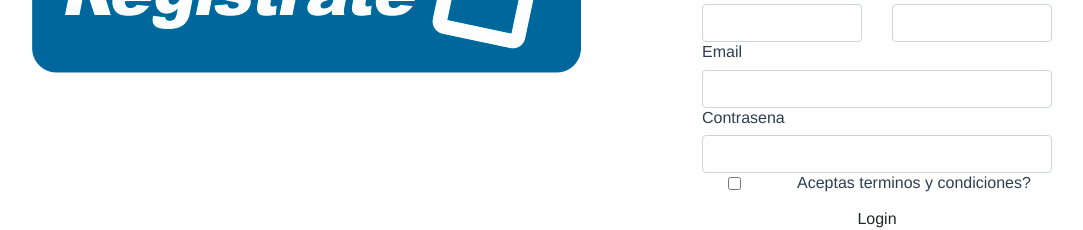
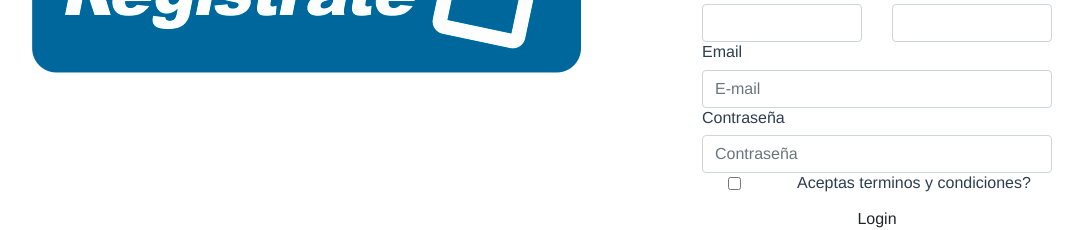
Before and after one commit to Proyecto-Integral-Web/154641, a Vue app in the folder proyecto_vue/proyecto_vue/: page /#/ in a window 1280 px wide. Shown: the part 190-420 px from the top of the page, without its empty margins (143-1226 px from the left). Built offline with nearby package versions, Linux system fonts and the light colour scheme.

Commit message:
Clase del 6 de febrero datos user

```diff
--- a/proyecto_vue/proyecto_vue/src/components/LoginForm.vue
+++ b/proyecto_vue/proyecto_vue/src/components/LoginForm.vue
@@ -24,11 +24,15 @@
         <input
           type="email"
           class="form-control col"
+          placeholder="E-mail"
+          v-model="user.email"
         >
-        <h6>Contrasena</h6>
+        <h6>Contraseña</h6>
         <input
-          type="contrasena"
+          type="password"
           class="form-control col"
+          placeholder="Contraseña"
+          v-model="user.password"
         >
         <div class="row">
           <div class="col-md-3">
@@ -38,7 +42,10 @@
             <h6>Aceptas terminos y condiciones?</h6>
           </div>
         </div>
-        <button class="btn btn-purple btn-blocck">Login</button>
+        <button
+          class="btn btn-purple btn-blocck"
+          @click="login"
+        >Login</button>
       </div>
     </div>
   </section>
@@ -46,7 +53,35 @@
 
 <script lang="js">
 export default {
-  name: 'LoginForm'
+  name: 'LoginForm',
+  data () {
+    return {
+      user: {
+        email: '',
+        password: ''
+      }
+    }
+  },
+  created () {
+    console.log('Estoy en created')
+  },
+  mounted () {
+    console.log('Estoy en mounted')
+  },
+  methods: {
+    login () {
+      let user = {
+        email: 'esto es local'
+      }
+      console.log('Soy el login')
+      console.log('User local' + user.email)
+      console.log('User local' + this.user.password)
+
+      setTimeout(() => {
+        this.$router.push({ name: 'about' })
+      }, 1000)
+    }
+  }
 }
 </script>
 
```
